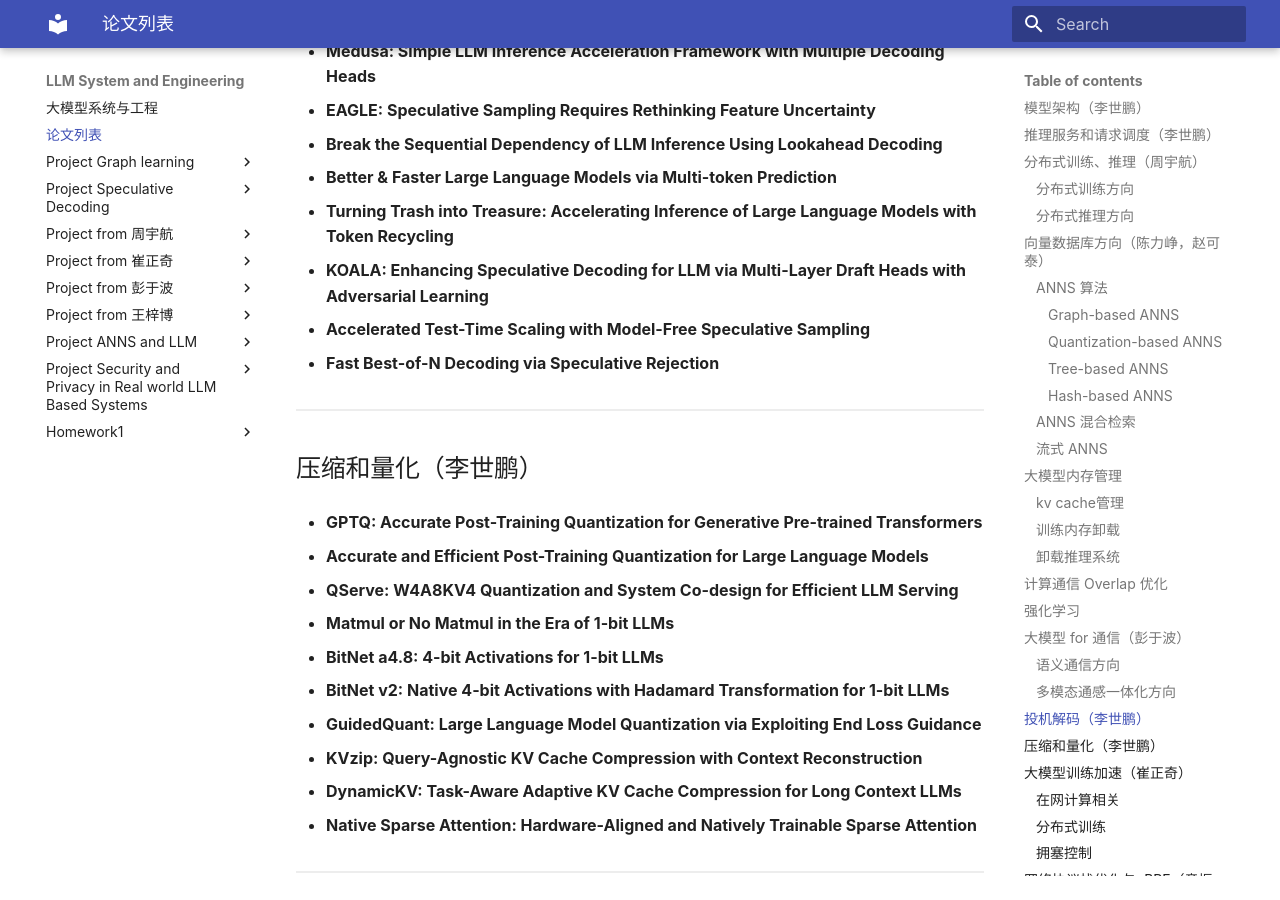
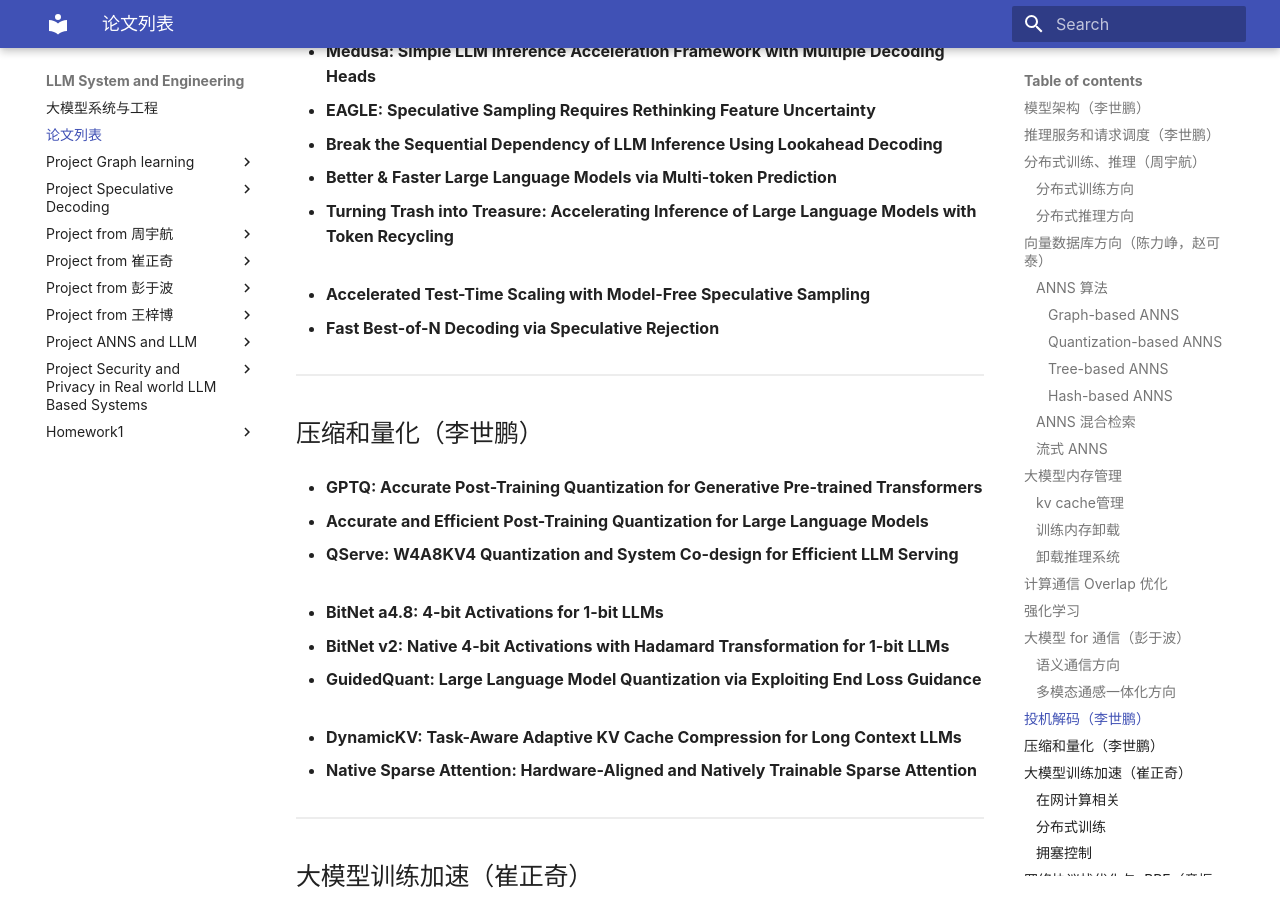
Before and after one commit to wzbxpy/LLM-System-and-Engineering, an MkDocs documentation site: the page built from docs/paper_list.md, in a window 1280 px wide and 900 px high, scrolled down 8396 px. Built offline with MkDocs 1.6.1 and Material for MkDocs 9.7.7, drawn with Linux system fonts in a browser that asks for light colours.

Commit message:
update paper

```diff
--- a/docs/paper_list.md
+++ b/docs/paper_list.md
@@ -286,7 +286,7 @@
 
 - **Turning Trash into Treasure: Accelerating Inference of Large Language Models with Token Recycling**
 
-- **KOALA: Enhancing Speculative Decoding for LLM via Multi-Layer Draft Heads with Adversarial Learning**
+<!-- - **KOALA: Enhancing Speculative Decoding for LLM via Multi-Layer Draft Heads with Adversarial Learning** -->
 
 - **Accelerated Test-Time Scaling with Model-Free Speculative Sampling**
 
@@ -302,7 +302,7 @@
 
 - **QServe: W4A8KV4 Quantization and System Co-design for Efficient LLM Serving**
 
-- **Matmul or No Matmul in the Era of 1-bit LLMs**
+<!-- - **Matmul or No Matmul in the Era of 1-bit LLMs** -->
 
 - **BitNet a4.8: 4-bit Activations for 1-bit LLMs**
 
@@ -310,7 +310,7 @@
 
 - **GuidedQuant: Large Language Model Quantization via Exploiting End Loss Guidance**
 
-- **KVzip: Query-Agnostic KV Cache Compression with Context Reconstruction**
+<!-- - **KVzip: Query-Agnostic KV Cache Compression with Context Reconstruction** -->
 
 - **DynamicKV: Task-Aware Adaptive KV Cache Compression for Long Context LLMs**
 
```
